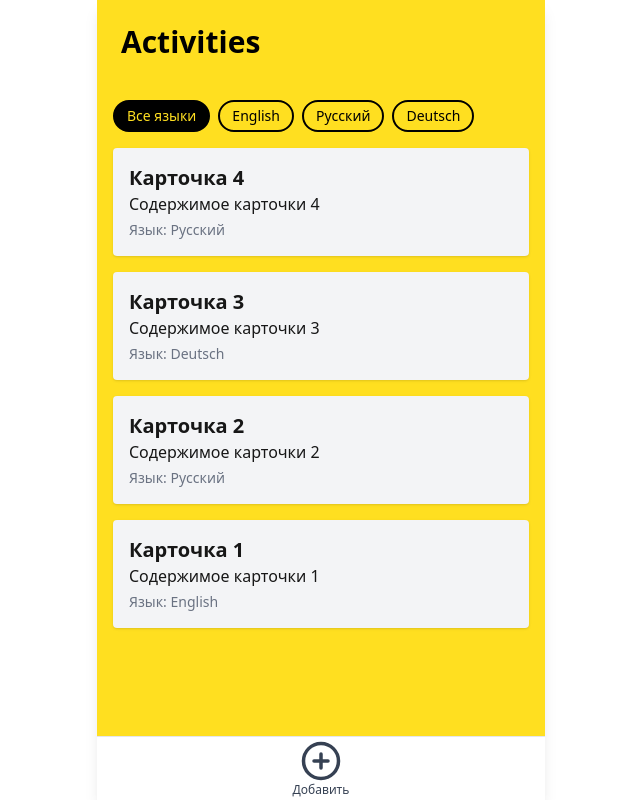
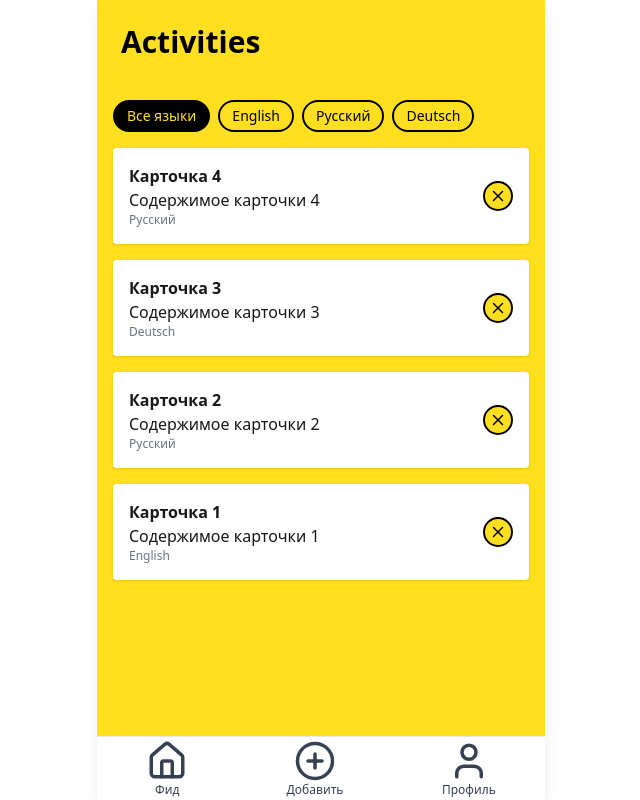
Before and after one commit to Guli-vali/ttl_frontend, a Next.js app: page / in a window 1280 px wide. Shown: the whole page, without its empty margins (319-959 px from the left). Built offline with nearby package versions, Linux system fonts and the light colour scheme.

Commit message:
TTL: added profile and home pages, broken form creation

```diff
--- a/src/app/layout.tsx
+++ b/src/app/layout.tsx
@@ -1,6 +1,8 @@
 import type { Metadata } from "next";
 import { Geist, Geist_Mono } from "next/font/google";
 import "./globals.css";
+import BottomNav from '@/components/BottomNav';
+
 
 
 const geistSans = Geist({
@@ -38,6 +40,7 @@ export default function RootLayout({
         className={`${geistSans.variable} ${geistMono.variable} antialiased`}
       >
         {children}
+        <BottomNav />
       </body>
     </html>
   );
--- a/src/app/page.tsx
+++ b/src/app/page.tsx
@@ -1,19 +1,14 @@
 'use client';
 
 import { useState } from 'react';
-import { PlusCircle } from 'lucide-react';
 import CardItem from '@/components/CardItem';
 import CardForm from '@/components/CardForm';
+import BottomNav from '@/components/BottomNav';
+import { useCards } from '@/hooks/useCards';
 
-interface Card {
-  id: number;
-  title: string;
-  text: string;
-  language: string;
-}
 
 export default function HomePage() {
-  const [cards, setCards] = useState<Card[]>([
+  const { cards, addCard, deleteCard } = useCards([
     { id: 1, title: 'Карточка 1', text: 'Содержимое карточки 1', language: 'English' },
     { id: 2, title: 'Карточка 2', text: 'Содержимое карточки 2', language: 'Русский' },
     { id: 3, title: 'Карточка 3', text: 'Содержимое карточки 3', language: 'Deutsch' },
@@ -28,18 +23,15 @@ export default function HomePage() {
 
   const handleAddCard = () => {
     if (!title.trim()) return;
-
-    const newCard: Card = {
-      id: cards.length + 1,
-      title,
-      text,
-      language,
-    };
-    setCards([newCard, ...cards]);
+    addCard({ title, text, language });
     setTitle('');
     setText('');
     setLanguage('English');
     setShowForm(false);
+  };
+
+  const handleDeleteCard = (id: number) => {
+    deleteCard(id);
   };
 
   const filteredCards = cards.filter((card) =>
@@ -94,22 +86,10 @@ export default function HomePage() {
         {/* Фид карточек */}
         <div className="flex flex-col-reverse space-y-reverse space-y-4 pb-16">
           {filteredCards.map((card) => (
-            <CardItem key={card.id} card={card} />
+            <CardItem key={card.id} card={card} onDelete={() => handleDeleteCard(card.id)} />
           ))}
         </div>
       </main>
-
-      {/* Нижняя панель */}
-      {/* Нижняя панель */}
-      <nav className="fixed bottom-0 left-1/2 -translate-x-1/2 w-full max-w-md bg-white border-t border-gray-200 flex justify-around items-center h-16 z-50">
-        <button
-          onClick={() => setShowForm(!showForm)}
-          className="flex flex-col items-center text-gray-700 hover:text-blue-600"
-        >
-          <PlusCircle size={42} />
-          <span className="text-xs">Добавить</span>
-        </button>
-      </nav>
     </div>
   );
 }
--- /dev/null
+++ b/src/app/profile/page.tsx
@@ -0,0 +1,14 @@
+
+export default function ProfilePage() {
+  return (
+    <div className="mx-auto max-w-md min-h-screen bg-yellow-300 shadow-lg flex flex-col">
+      <header className="p-6 text-black text-left text-3xl font-bold">Профиль</header>
+      <main className="flex-1 p-4">
+        <div className="bg-white rounded-lg p-6 shadow border-2 border-black">
+          <h2 className="text-xl font-bold mb-2">Profile</h2>
+          <p>Здесь будет информация о пользователе.</p>
+        </div>
+      </main>
+    </div>
+  );
+}
--- /dev/null
+++ b/src/components/BottomNav.tsx
@@ -0,0 +1,36 @@
+'use client';
+
+import { PlusCircle, User, Home } from 'lucide-react';
+import { useRouter } from 'next/navigation';
+
+export default function BottomNav({ onAdd }: { onAdd?: () => void }) {
+  const router = useRouter();
+
+  return (
+    <nav
+    className="fixed bottom-0 left-1/2 -translate-x-1/2 w-full max-w-md bg-white border-t border-gray-200 flex justify-around items-center h-16 z-50"
+    style={{ paddingBottom: 'env(safe-area-inset-bottom)' }}>
+      <button
+        onClick={() => router.push('/')}
+        className="flex flex-col items-center text-gray-700 hover:text-black"
+      >
+        <Home size={42} />
+        <span className="text-xs">Фид</span>
+      </button>
+      <button
+        onClick={onAdd}
+        className="flex flex-col items-center text-gray-700 hover:text-black"
+      >
+        <PlusCircle size={42} />
+        <span className="text-xs">Добавить</span>
+      </button>
+      <button
+        onClick={() => router.push('/profile')}
+        className="flex flex-col items-center text-gray-700 hover:text-black"
+      >
+        <User size={42} />
+        <span className="text-xs">Профиль</span>
+      </button>
+    </nav>
+  );
+}
--- a/src/components/CardItem.tsx
+++ b/src/components/CardItem.tsx
@@ -1,20 +1,29 @@
-import React from 'react';
+import { X } from 'lucide-react'; // Добавьте импорт иконки
+import { Card } from '../types/card';
 
-interface CardProps {
-  card: {
-    id: number;
-    title: string;
-    text: string;
-    language: string;
-  };
+
+interface CardItemProps {
+  card: Card;
+  onDelete?: () => void;
 }
 
-const CardItem: React.FC<CardProps> = ({ card }) => (
-  <div className="p-4 bg-gray-100 rounded shadow">
-    <h2 className="text-xl font-semibold">{card.title}</h2>
-    <p>{card.text}</p>
-    <p className="text-sm text-gray-500 mt-1">Язык: {card.language}</p>
-  </div>
-);
-
-export default CardItem;
+export default function CardItem({ card, onDelete }: CardItemProps) {
+  return (
+    <div className="bg-white p-4 rounded shadow flex justify-between items-center">
+      <div>
+        <div className="font-bold">{card.title}</div>
+        <div>{card.text}</div>
+        <div className="text-xs text-gray-500">{card.language}</div>
+      </div>
+      {onDelete && (
+        <button
+          onClick={onDelete}
+          className="ml-2 p-1 rounded-full border-2 border-black bg-yellow-300 hover:bg-yellow-200 transition-colors flex items-center justify-center"
+          aria-label="Удалить"
+        >
+          <X size={18} className="text-black" />
+        </button>
+      )}
+    </div>
+  );
+}
--- /dev/null
+++ b/src/hooks/useCards.ts
@@ -0,0 +1,20 @@
+import { useState } from 'react';
+import { Card } from '@/types/card';
+
+export function useCards(initialCards: Card[] = []) {
+  const [cards, setCards] = useState<Card[]>(initialCards);
+
+  const addCard = (card: Omit<Card, 'id'>) => {
+    const newCard: Card = {
+      ...card,
+      id: cards.length ? Math.max(...cards.map(c => c.id)) + 1 : 1,
+    };
+    setCards([newCard, ...cards]);
+  };
+
+  const deleteCard = (id: number) => {
+    setCards(cards.filter(card => card.id !== id));
+  };
+
+  return { cards, addCard, deleteCard, setCards };
+}
--- /dev/null
+++ b/src/types/card.ts
@@ -0,0 +1,7 @@
+
+export interface Card {
+  id: number;
+  title: string;
+  text: string;
+  language: string;
+}
```
